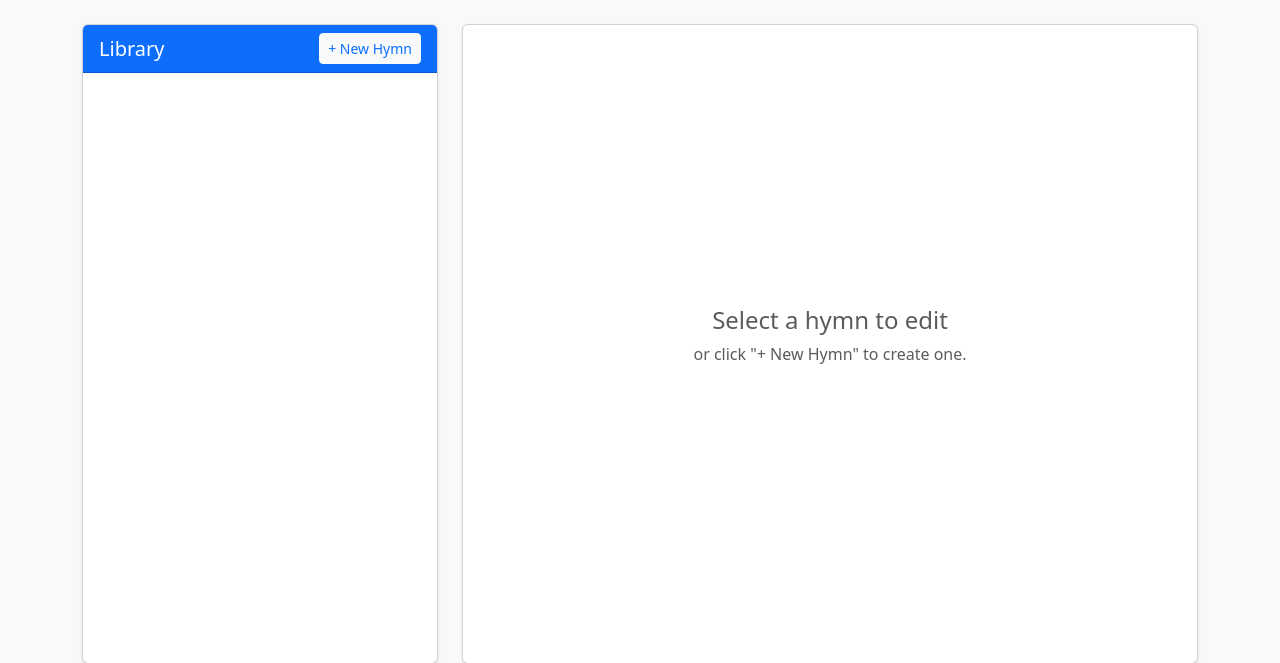
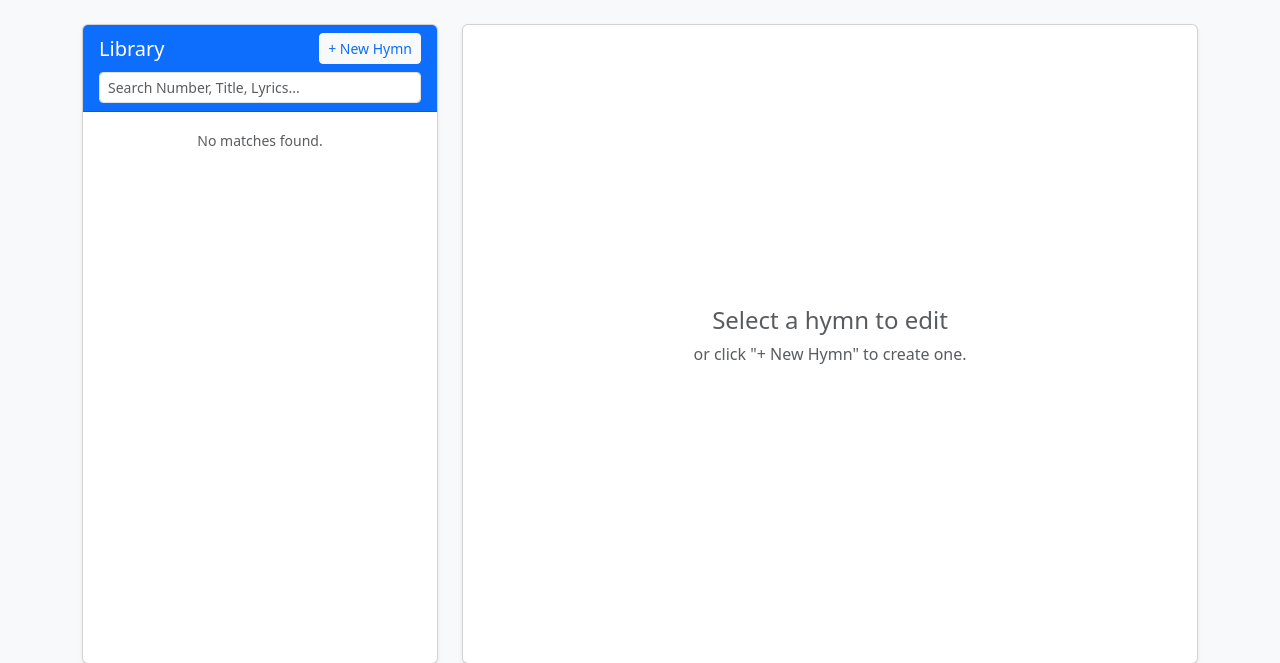
Before and after one commit to rykovv/selah, a FastAPI app: template src/vmix-hymnal-manager/templates/editor.html in a window 1280 px wide. Shown: the part 56-719 px from the top of the page. Run offline with FastAPI, Linux system fonts and the light colour scheme; the template is opened without the code that fills it, so the values that code supplies are empty; some libraries are stand-ins or nearby versions.

Commit message:
add search to hymn editor

```diff
--- a/src/vmix-hymnal-manager/app.py
+++ b/src/vmix-hymnal-manager/app.py
@@ -322,5 +322,31 @@ def delete_hymn(hymn_id: int, db: Session = Depends(get_db)):
     return Response(status_code=200, headers={"HX-Redirect": "/editor"})
 
 
+@app.get("/editor/search", response_class=HTMLResponse)
+def search_editor_library(request: Request, q: str = "", db: Session = Depends(get_db)):
+    """
+    Search endpoint specifically for the Editor sidebar.
+    Returns clickable links instead of 'Add to Plan' buttons.
+    """
+    query = db.query(HymnModel).outerjoin(SlideModel)
+
+    if q:
+        search = f"%{q}%"
+        query = query.filter(
+            or_(
+                HymnModel.number.ilike(search),
+                HymnModel.title.ilike(search),
+                SlideModel.content.ilike(search)
+            )
+        )
+
+    hymns = query.distinct().order_by(HymnModel.number).all()
+
+    return templates.TemplateResponse("partials/editor_list.html", {
+        "request": request,
+        "hymns": hymns
+    })
+
+
 if __name__ == "__main__":
     uvicorn.run(app, host="0.0.0.0", port=10001)
--- a/src/vmix-hymnal-manager/templates/editor.html
+++ b/src/vmix-hymnal-manager/templates/editor.html
@@ -5,20 +5,22 @@
 
     <div class="col-md-4 h-100 d-flex flex-column">
         <div class="card shadow-sm h-100">
-            <div class="card-header bg-primary text-white d-flex justify-content-between align-items-center">
-                <h5 class="mb-0">Library</h5>
-                <button class="btn btn-sm btn-light text-primary" hx-get="/hymns/form" hx-target="#editor-canvas">
-                    + New Hymn
-                </button>
+            <div class="card-header bg-primary text-white">
+                <div class="d-flex justify-content-between align-items-center mb-2">
+                    <h5 class="mb-0">Library</h5>
+                    <button class="btn btn-sm btn-light text-primary" hx-get="/hymns/form" hx-target="#editor-canvas">
+                        + New Hymn
+                    </button>
+                </div>
+
+                <input type="text" name="q" class="form-control form-control-sm"
+                    placeholder="Search Number, Title, Lyrics..." autocomplete="off" hx-get="/editor/search"
+                    hx-trigger="keyup changed delay:300ms, search" hx-target="#editor-list">
             </div>
+
             <div class="card-body p-0 overflow-auto">
-                <div class="list-group list-group-flush">
-                    {% for hymn in hymns %}
-                    <a href="#" class="list-group-item list-group-item-action" hx-get="/hymns/{{ hymn.id }}/form"
-                        hx-target="#editor-canvas">
-                        <strong>{{ hymn.number }}</strong> {{ hymn.title }}
-                    </a>
-                    {% endfor %}
+                <div class="list-group list-group-flush" id="editor-list">
+                    {% include "partials/editor_list.html" %}
                 </div>
             </div>
         </div>
--- /dev/null
+++ b/src/vmix-hymnal-manager/templates/partials/editor_list.html
@@ -0,0 +1,12 @@
+{% if hymns %}
+{% for hymn in hymns %}
+<a href="#" class="list-group-item list-group-item-action" hx-get="/hymns/{{ hymn.id }}/form"
+    hx-target="#editor-canvas">
+    <strong>{{ hymn.number }}</strong> {{ hymn.title }}
+</a>
+{% endfor %}
+{% else %}
+<div class="list-group-item text-muted text-center py-3">
+    <small>No matches found.</small>
+</div>
+{% endif %}
```
